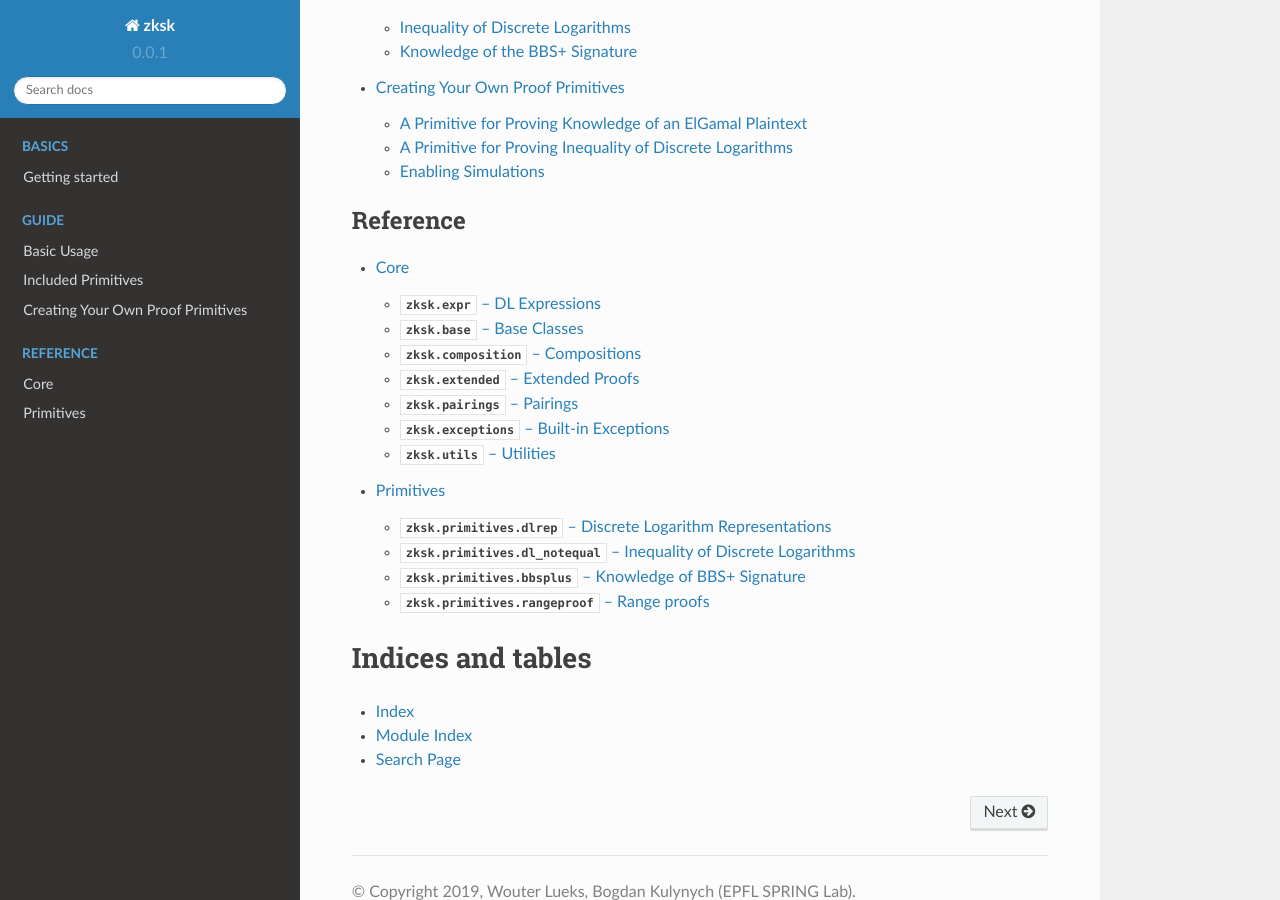
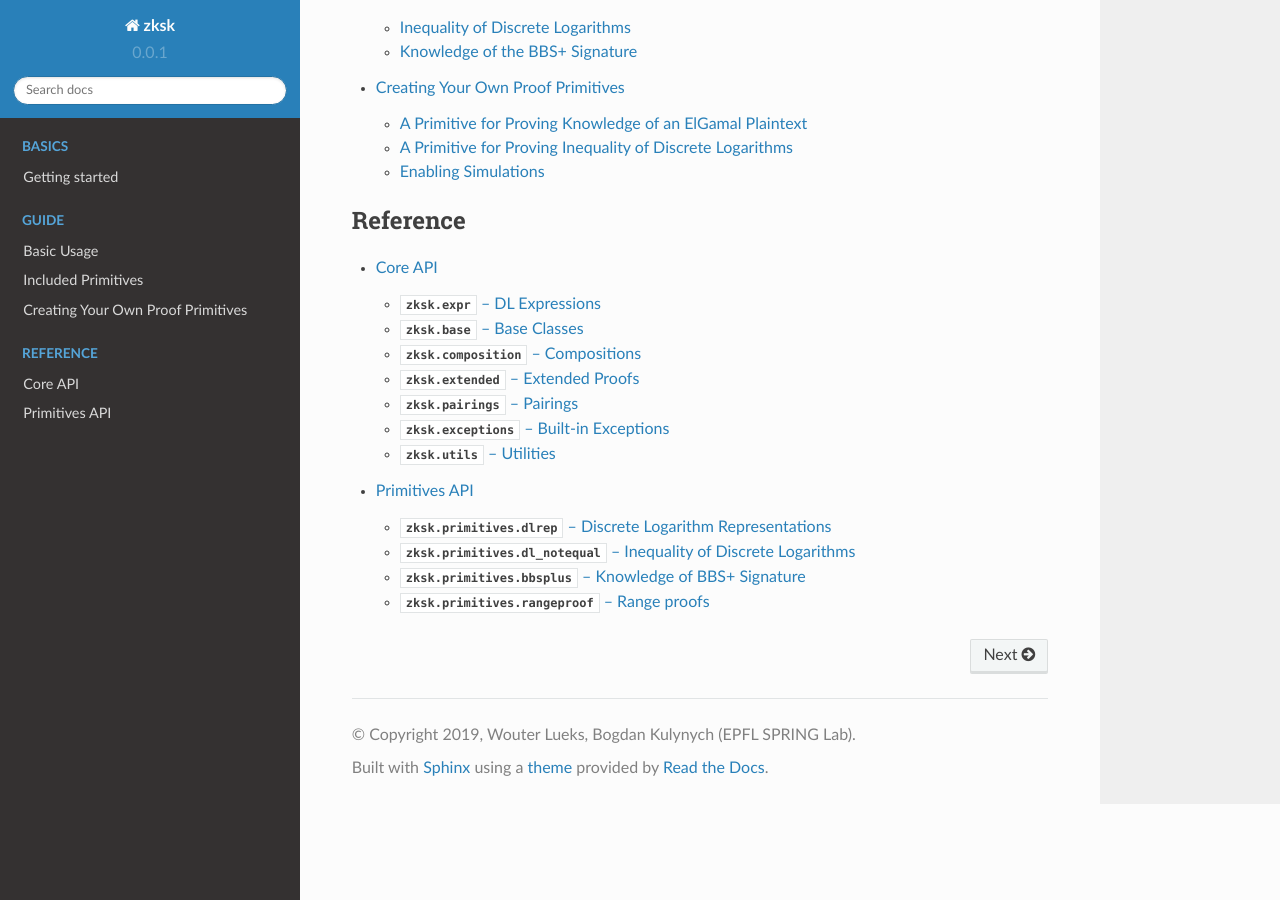
Before and after one commit to spring-epfl/zksk, a Sphinx documentation site: the page built from docs/index.rst, in a window 1280 px wide and 900 px high, scrolled down 761 px. Built offline with Sphinx 7.4.7 and the Read the Docs theme 2.0.0, drawn with Linux system fonts in a browser that asks for light colours.

Commit message:
Documentation tweaks

```diff
--- a/docs/api/core.rst
+++ b/docs/api/core.rst
@@ -1,5 +1,5 @@
-Core
-====
+Core API
+========
 
 :py:mod:`zksk.expr` -- DL Expressions
 -------------------------------------
--- a/docs/api/primitives.rst
+++ b/docs/api/primitives.rst
@@ -1,5 +1,5 @@
-Primitives
-==========
+Primitives API
+==============
 
 :mod:`zksk.primitives.dlrep` -- Discrete Logarithm Representations
 ------------------------------------------------------------------
--- a/docs/conf.py
+++ b/docs/conf.py
@@ -86,7 +86,11 @@ latex_elements = {
     # 'pointsize': '10pt',
 
     # Additional stuff for the LaTeX preamble.
-    'preamble': r'\usepackage{mathtools}',
+    'preamble': r"""
+        \usepackage{mathtools}
+        \usepackage{libertine}
+        \usepackage{zi4}
+        """,
 
     # Latex figure (float) alignment
     #
@@ -98,8 +102,10 @@ latex_elements = {
 #  author, documentclass [howto, manual, or own class]).
 latex_documents = [
     (master_doc,  __title__ + '.tex', __title__ + ' Documentation',
-     __author__, 'manual'),
+     __author__, 'howto'),
 ]
+
+# latex_toplevel_sectioning = 'section'
 
 
 # -- Options for manual page output ------------------------------------------
--- a/docs/index.rst
+++ b/docs/index.rst
@@ -30,9 +30,9 @@ zksk's docs
    api/primitives
 
 
-Indices and tables
-==================
+.. Indices and tables
+.. ==================
 
-* :ref:`genindex`
-* :ref:`modindex`
-* :ref:`search`
+.. * :ref:`genindex`
+.. * :ref:`modindex`
+.. * :ref:`search`
```
Also changed, not shown: 1 other file.
